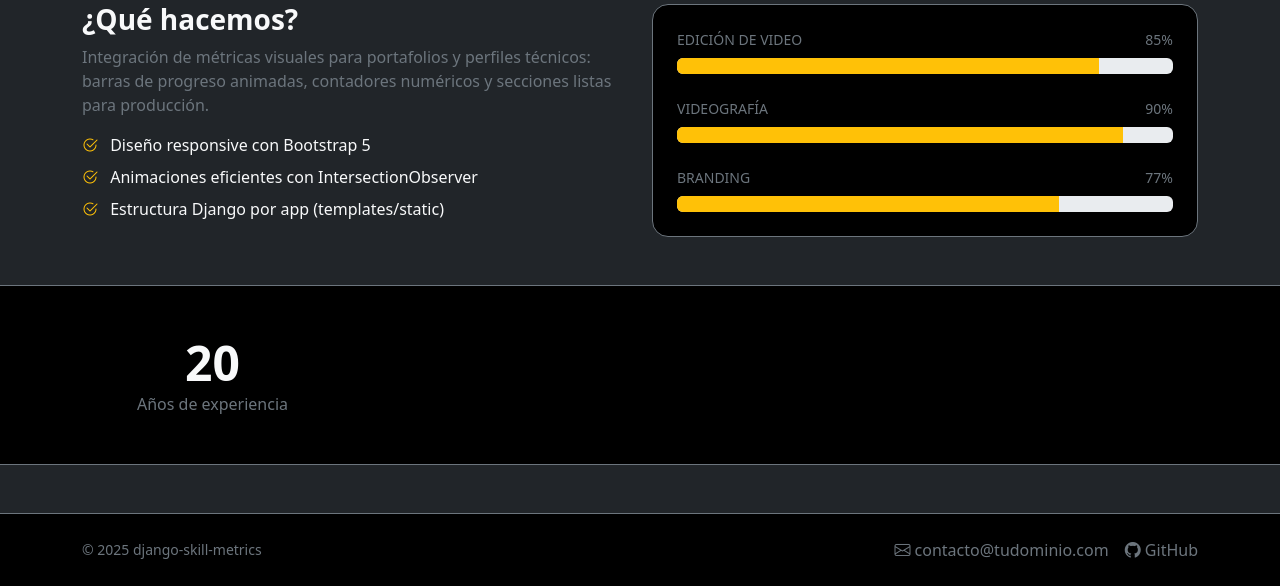
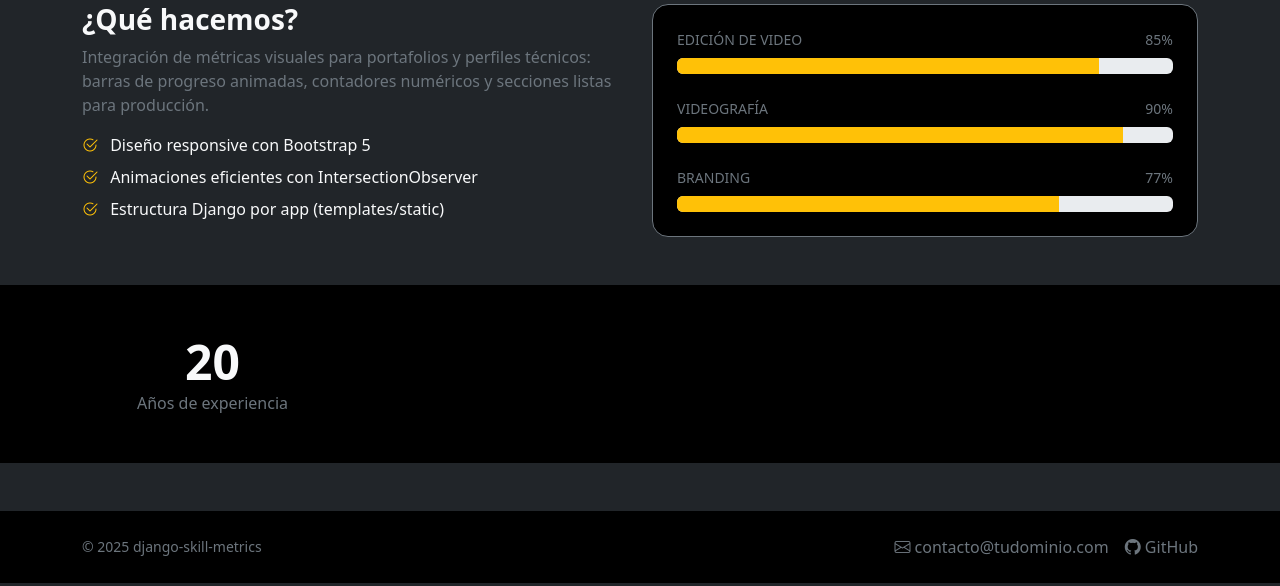
Before and after one commit to luisAngelDev/django-skill-metrics, a Django app: page / in a window 1280 px wide. Shown: the part 512-1098 px from the top of the page. Run offline with Django 5.2, Linux system fonts and the light colour scheme.

Commit message:
feat: quitando bordes a todas las secciones

```diff
--- a/metrics/templates/metrics/base.html
+++ b/metrics/templates/metrics/base.html
@@ -44,7 +44,7 @@
     {% endblock %}
 
     <!-- FOOTER -->
-    <footer class="bg-black border-top border-secondary mt-5 py-4">
+    <footer class="bg-black mt-5 py-4">
         <div class="container d-flex flex-column flex-md-row justify-content-between align-items-center gap-3">
         <p class="mb-0 small text-secondary">© 2025 django-skill-metrics</p>
         <div class="d-flex gap-3">
--- a/metrics/templates/metrics/our_metrics.html
+++ b/metrics/templates/metrics/our_metrics.html
@@ -77,7 +77,7 @@
 </section>
 
 <!-- CONTADORES -->
-<section class="py-5 bg-black border-top border-secondary border-bottom">
+<section class="py-5 bg-black border-secondary">
   <div class="container">
     <div class="row text-center gy-4">
       <div class="col-6 col-lg-3">
```
